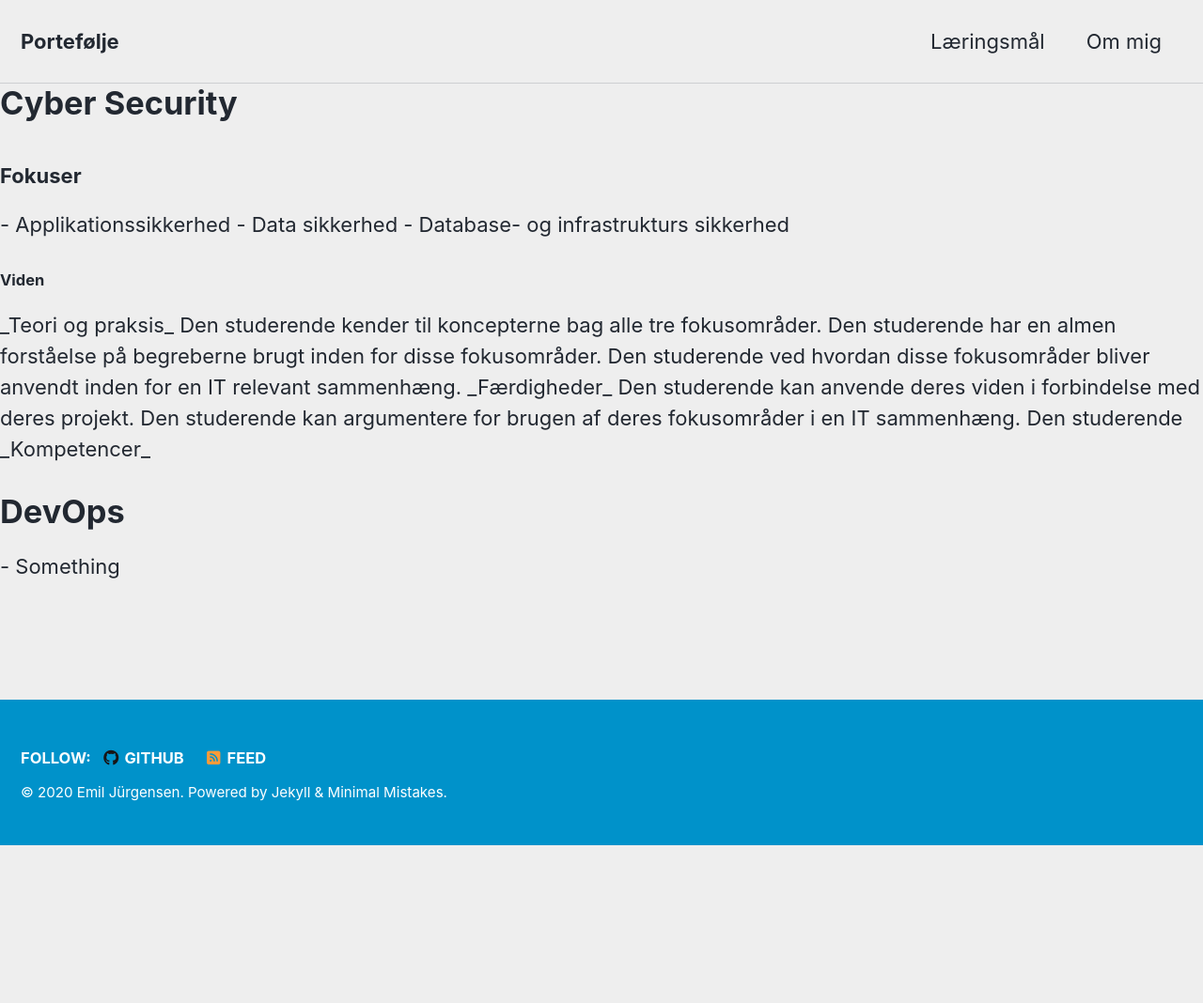
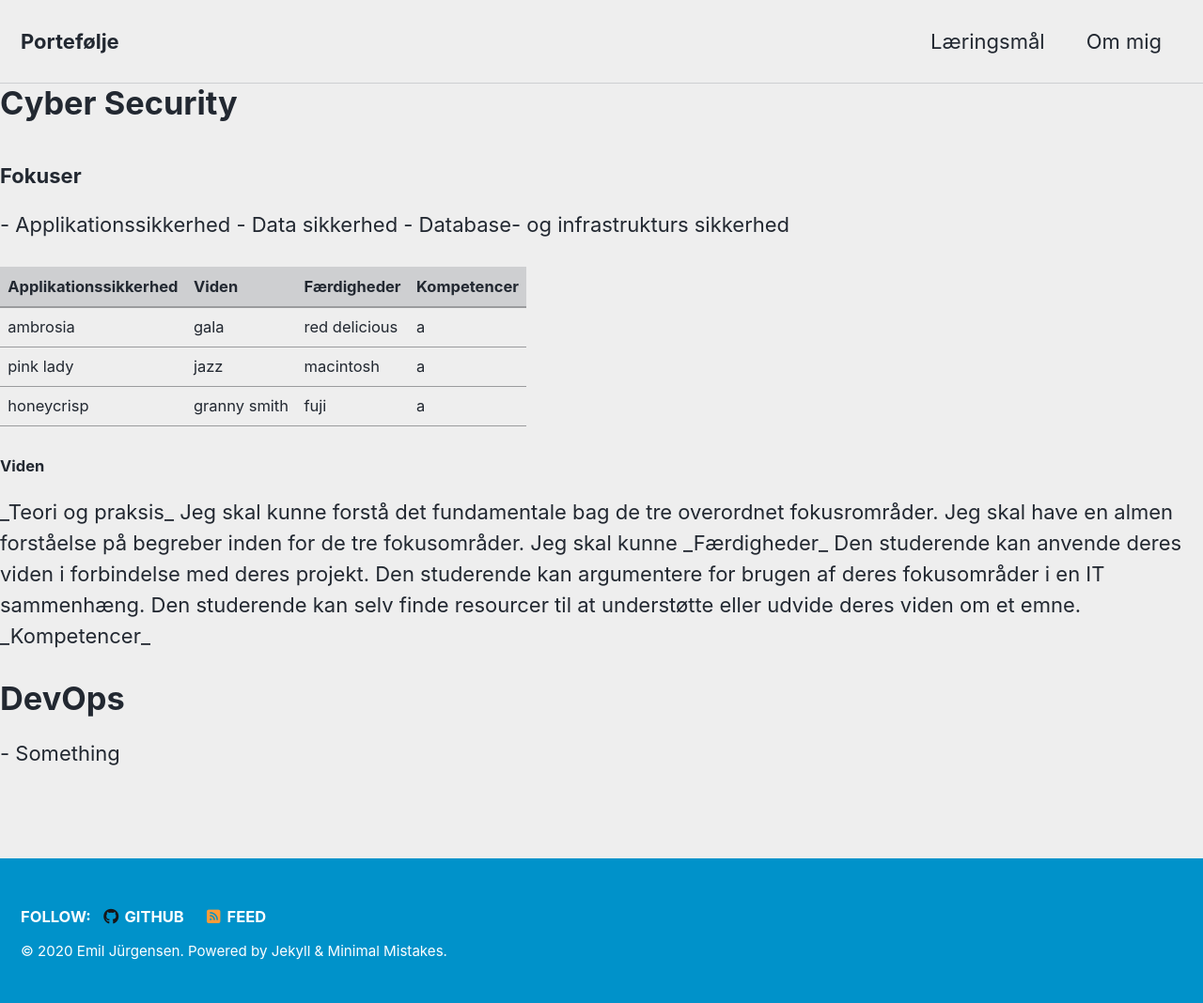
Before and after one commit to Emil428f/Portfolio, a Jekyll site: the page built from plan.md, in a window 1280 px wide. Shown: the whole page at 94% size. Built offline with Jekyll 4.4.1, drawn with Linux system fonts in a browser that asks for light colours; cached includes are drawn as plain includes; nearby versions of some CDN libraries; our own code applies the rules of GitHub Pages for plain Markdown files; before the commit the page ends 900 px from its top, so only the background shows below that.

Commit message:
Update plan.md

```diff
--- a/plan.md
+++ b/plan.md
@@ -19,17 +19,25 @@ author_profile: true
 
 </p>
 
+| Applikationssikkerhed | Viden | Færdigheder | Kompetencer |
+|-------|--------|---------|---------|
+| ambrosia | gala | red delicious |a|
+| pink lady | jazz | macintosh |a|
+| honeycrisp | granny smith | fuji |a|
+
+
+
 <h5>Viden</h5>
 
 <p>
 
   _Teori og praksis_
 
-    Den studerende kender til koncepterne bag alle tre fokusområder.
+    Jeg skal kunne forstå det fundamentale bag de tre overordnet fokusrområder.
 
-    Den studerende har en almen forståelse på begreberne brugt inden for disse fokusområder.
+    Jeg skal have en almen forståelse på begreber inden for de tre fokusområder.
 
-    Den studerende ved hvordan disse fokusområder bliver anvendt inden for en IT relevant sammenhæng.
+    Jeg skal kunne
 
   _Færdigheder_
 
@@ -37,7 +45,7 @@ author_profile: true
 
     Den studerende kan argumentere for brugen af deres fokusområder i en IT sammenhæng.
 
-    Den studerende
+    Den studerende kan selv finde resourcer til at understøtte eller udvide deres viden om et emne.
 
   _Kompetencer_
 
```
